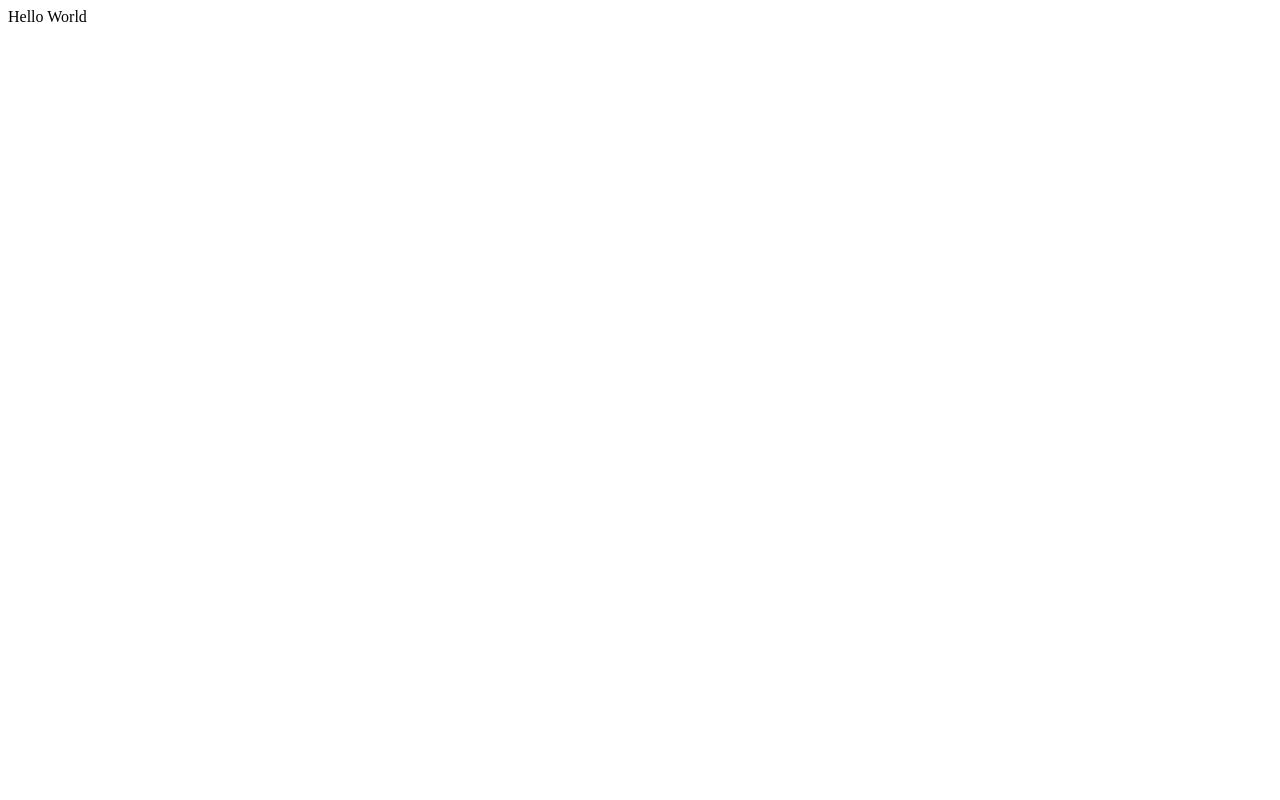
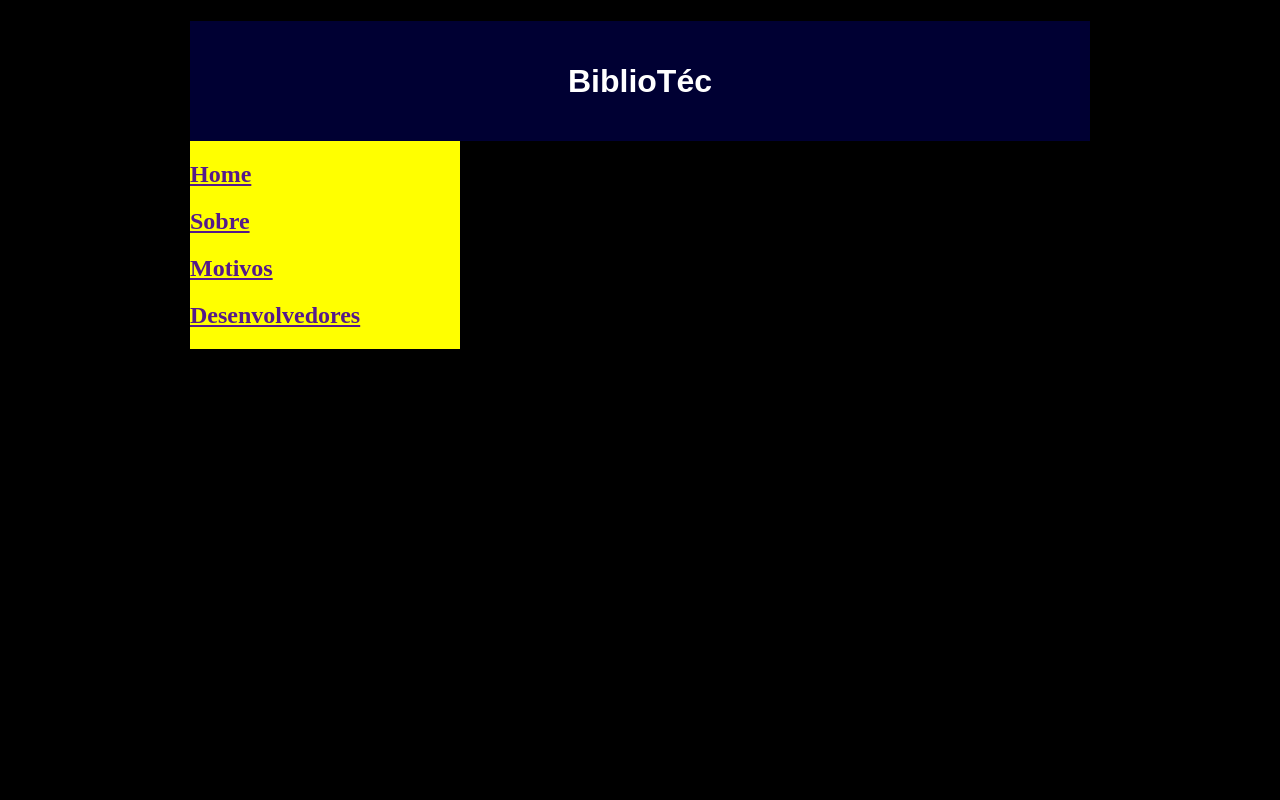
Before and after one commit to sandrellerachel1/IgaraTeca, a PHP site: page / in a window 1280 px wide. Before the commit the page is almost empty. Run offline with PHP 8.4, Linux system fonts and the light colour scheme.

Commit message:
codigonovo

```diff
--- /dev/null
+++ b/estilo.css
@@ -0,0 +1,26 @@
+#tudo {
+	width: 900px;
+	margin:0 auto;
+}
+body{
+	background-color: black;
+}
+#cabecalho{
+  background-color: #000033;
+  height: 120px;
+  color: #FFFFFF;
+  text-align: center;
+  font-family: Arial,Helvetica, san-serif;
+  font-size: 16px;
+  line-height: 120px;
+}
+#menu{
+	background-color: #FFFF00;
+	width: 270px;
+	float: left;
+}
+#conteudo{
+	background-color: white;
+	float: right;
+	width: 620px;
+}
--- a/index.php
+++ b/index.php
@@ -1,3 +1,23 @@
-<?php
-echo "Hello World"
-?>
+<!DOCTYPE html>
+<html lang="en">
+<head>
+   <meta charset="utf-8">
+   <link rel="stylesheet" type="text/css" href="estilo.css">
+	 <title></title>
+</head>
+<body>
+<div id="tudo">
+	<div id="cabecalho">
+		<h1>BiblioTéc</h1>
+</div>
+<div id="menu">
+	<h2> <a href="">Home</h2>
+	<h2> <a href="">Sobre</h2>
+	<h2> <a href="">Motivos</h2>
+	<h2> <a href="">Desenvolvedores</h2>
+</div>
+<div id="conteudo">
+
+</div>
+</body>
+</html>
--- /dev/null
+++ b/projeto/index.php
@@ -0,0 +1,3 @@
+<?php
+echo "Hello World"
+?>
```
